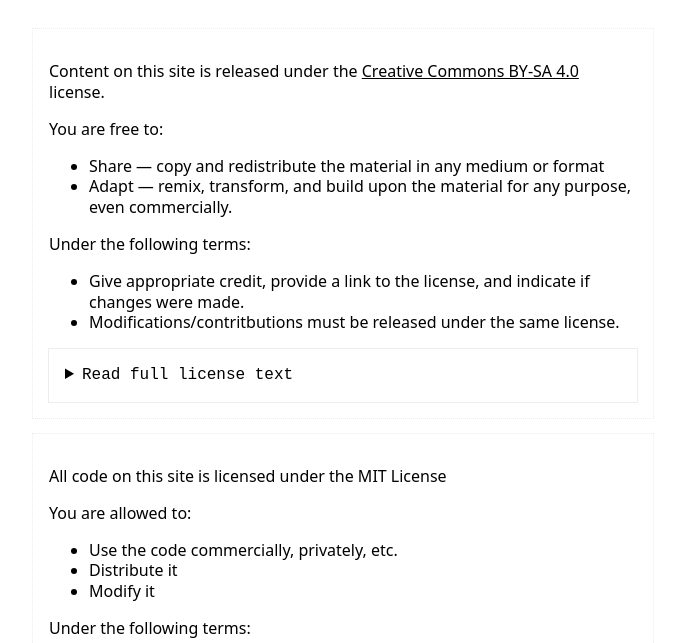
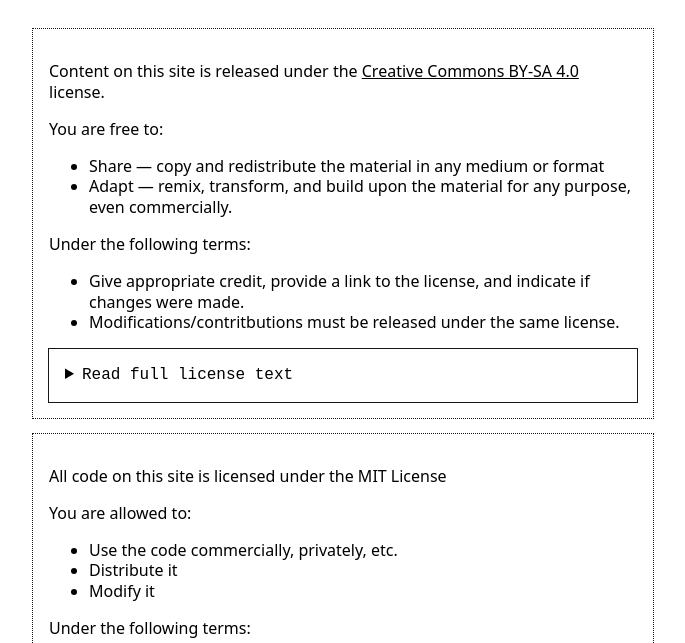
Before and after one commit to vishalnandagopal/vishalnandagopal.github.io, a plain HTML site: page license.html in a window 1280 px wide. Shown: the part 156-799 px from the top of the page, without its empty margins (297-982 px from the left). Drawn offline with Linux system fonts and the light colour scheme.

Commit message:
dark outline for boxes on light mode license page.

```diff
--- a/license.html
+++ b/license.html
@@ -45,6 +45,12 @@
                 outline: 0.0078125rem dotted #ededed;
                 padding: 1rem;
                 margin: 1rem 0rem 1rem 0rem;
+            }
+            @media screen and (prefers-color-scheme: light) {
+                section,
+                .license {
+                    outline-color: #161616;
+                }
             }
             pre,
             details > p:nth-child(2) {
```
